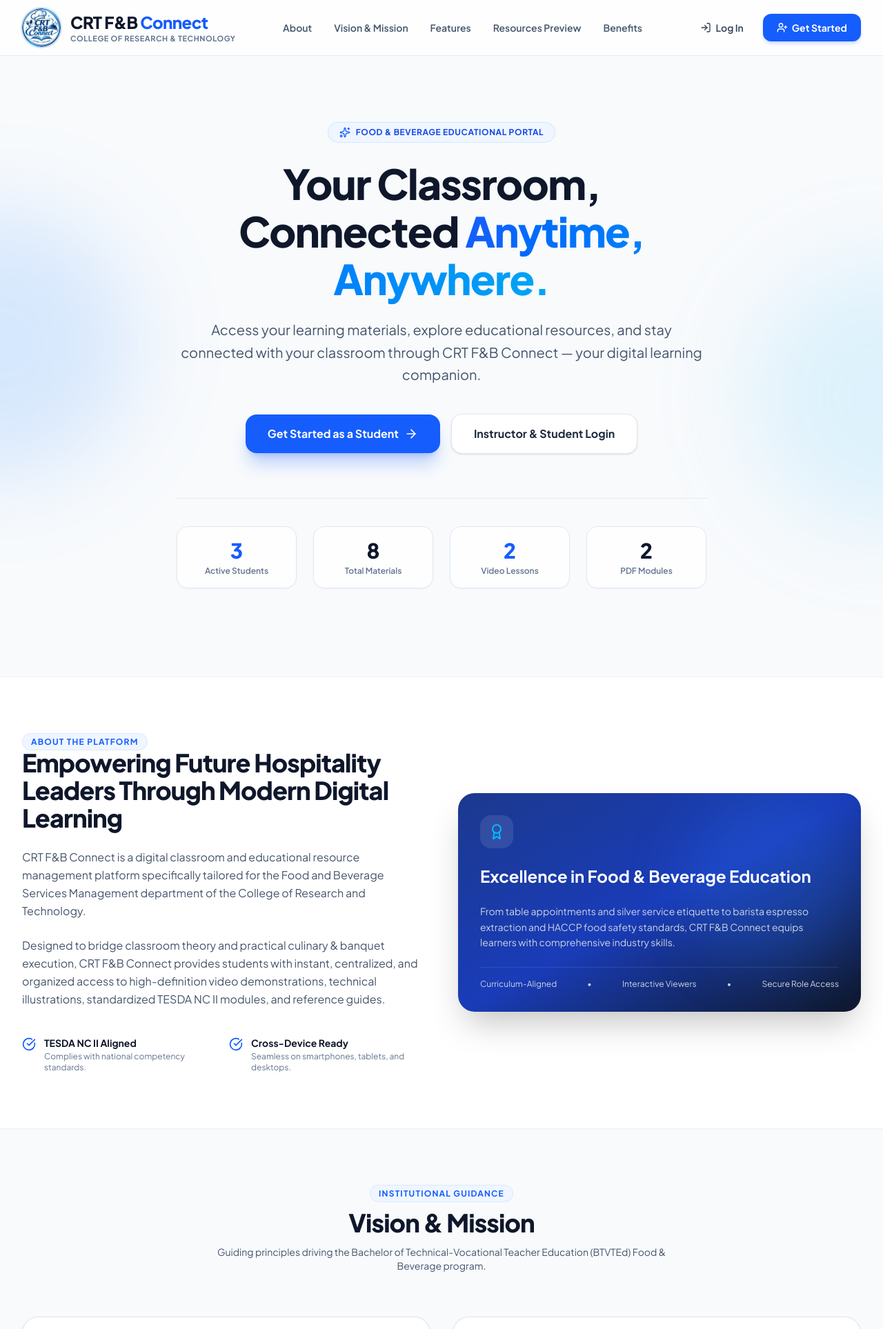
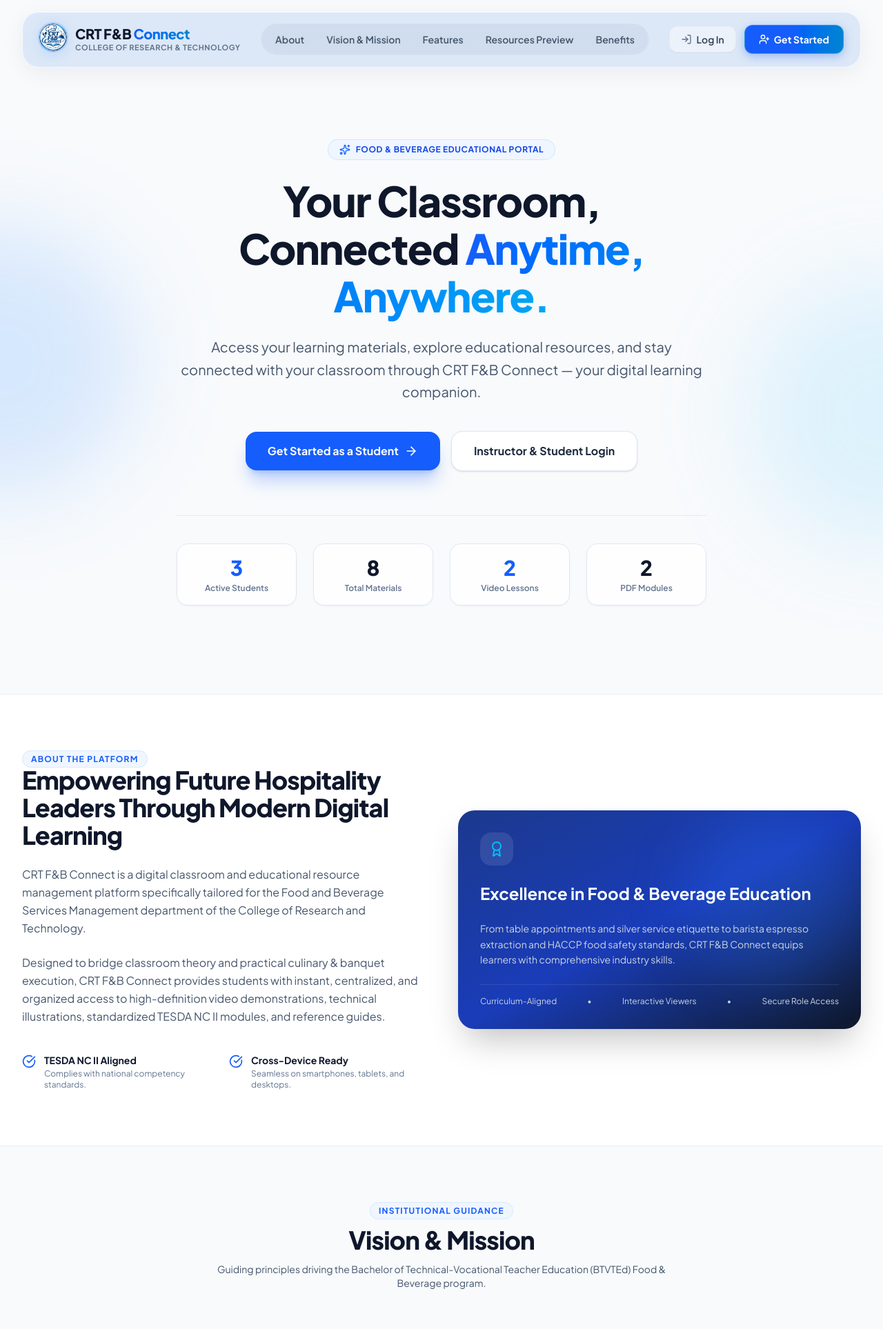
Before and after one commit to rebiscoooooo/CRT_F-B_Connect, a Laravel app: page / in a window 1280 px wide. Shown: the top 1927 px of the page at 69% size. Run offline with Laravel 12, Linux system fonts and the light colour scheme; data comes from the database, SQL or seed files in the repository; style sheets or scripts are compiled from the project's sources; some libraries are stand-ins or nearby versions.

Commit message:
Fix the nav bar in landing page

```diff
--- a/resources/css/app.css
+++ b/resources/css/app.css
@@ -13,19 +13,39 @@
     --color-sky-blue: #38BDF8;
 }
 
+html {
+    scroll-behavior: smooth;
+}
+
 @layer utilities {
+    .glass-nav {
+        background-color: rgba(211, 226, 245, 0.75);
+        backdrop-filter: blur(18px) saturate(180%);
+        -webkit-backdrop-filter: blur(18px) saturate(180%);
+        border: 1px solid rgba(255, 255, 255, 0.65);
+    }
+
+    .glass-nav-scrolled {
+        background-color: rgba(255, 255, 255, 0.88);
+        backdrop-filter: blur(24px) saturate(190%);
+        -webkit-backdrop-filter: blur(24px) saturate(190%);
+        border: 1px solid rgba(255, 255, 255, 0.85);
+    }
+
     .glass-panel {
         background-color: rgba(255, 255, 255, 0.82);
         backdrop-filter: blur(12px);
         -webkit-backdrop-filter: blur(12px);
         border: 1px solid rgba(226, 232, 240, 0.85);
     }
+
     .glass-panel-dark {
         background-color: rgba(15, 23, 42, 0.85);
         backdrop-filter: blur(14px);
         -webkit-backdrop-filter: blur(14px);
         border: 1px solid rgba(255, 255, 255, 0.1);
     }
+
     .glass-card {
         background-color: rgba(255, 255, 255, 0.9);
         backdrop-filter: blur(8px);
@@ -33,9 +53,11 @@
         border: 1px solid rgba(226, 232, 240, 0.8);
         box-shadow: 0 4px 20px -2px rgba(15, 23, 42, 0.05);
     }
+
     .glass-card-hover {
         transition: all 0.2s cubic-bezier(0.4, 0, 0.2, 1);
     }
+
     .glass-card-hover:hover {
         transform: translateY(-2px);
         box-shadow: 0 10px 25px -3px rgba(37, 99, 235, 0.12), 0 4px 6px -4px rgba(37, 99, 235, 0.05);
@@ -48,13 +70,16 @@
     width: 6px;
     height: 6px;
 }
+
 ::-webkit-scrollbar-track {
     background: #f1f5f9;
 }
+
 ::-webkit-scrollbar-thumb {
     background: #cbd5e1;
     border-radius: 4px;
 }
+
 ::-webkit-scrollbar-thumb:hover {
     background: #94a3b8;
 }
--- /dev/null
+++ b/resources/js/Components/LandingNavbar.jsx
@@ -0,0 +1,245 @@
+import React, { useState, useEffect, useRef } from 'react';
+import { Link, usePage } from '@inertiajs/react';
+import ApplicationLogo from '@/Components/ApplicationLogo';
+import {
+    LogIn,
+    UserPlus,
+    Menu,
+    X,
+    ArrowRight,
+    ChevronRight,
+    Sparkles
+} from 'lucide-react';
+
+export default function LandingNavbar() {
+    const { auth } = usePage().props;
+    const user = auth?.user;
+
+    const [isScrolled, setIsScrolled] = useState(false);
+    const [mobileMenuOpen, setMobileMenuOpen] = useState(false);
+    const [activeSection, setActiveSection] = useState('');
+    const navRef = useRef(null);
+
+    const navLinks = [
+        { name: 'About', href: '#about' },
+        { name: 'Vision & Mission', href: '#mission-vision' },
+        { name: 'Features', href: '#features' },
+        { name: 'Resources Preview', href: '#preview' },
+        { name: 'Benefits', href: '#benefits' },
+    ];
+
+    // Scroll listener for elevation and active section highlighting
+    useEffect(() => {
+        const handleScroll = () => {
+            const scrollPos = window.scrollY;
+            setIsScrolled(scrollPos > 15);
+
+            // Determine active section
+            const sections = navLinks.map(link => link.href.substring(1));
+            let current = '';
+
+            for (const sectionId of sections) {
+                const el = document.getElementById(sectionId);
+                if (el) {
+                    const rect = el.getBoundingClientRect();
+                    // If section is in the upper part of the viewport
+                    if (rect.top <= 140 && rect.bottom >= 140) {
+                        current = sectionId;
+                        break;
+                    }
+                }
+            }
+            setActiveSection(current);
+        };
+
+        window.addEventListener('scroll', handleScroll, { passive: true });
+        handleScroll();
+        return () => window.removeEventListener('scroll', handleScroll);
+    }, []);
+
+    // Close mobile menu on click outside
+    useEffect(() => {
+        const handleClickOutside = (event) => {
+            if (navRef.current && !navRef.current.contains(event.target)) {
+                setMobileMenuOpen(false);
+            }
+        };
+
+        if (mobileMenuOpen) {
+            document.addEventListener('mousedown', handleClickOutside);
+        }
+        return () => document.removeEventListener('mousedown', handleClickOutside);
+    }, [mobileMenuOpen]);
+
+    const scrollToSection = (e, href) => {
+        e.preventDefault();
+        setMobileMenuOpen(false);
+        const targetId = href.substring(1);
+        const targetElement = document.getElementById(targetId);
+        if (targetElement) {
+            targetElement.scrollIntoView({ behavior: 'smooth' });
+            window.history.pushState(null, '', href);
+        }
+    };
+
+    return (
+        <header className="sticky top-0 z-50 w-full px-3 sm:px-6 lg:px-8 pt-3 sm:pt-4 pb-2 transition-all duration-300">
+            <div ref={navRef} className="max-w-7xl mx-auto">
+                <nav
+                    className={`rounded-2xl sm:rounded-3xl transition-all duration-300 ${isScrolled
+                            ? 'glass-nav-scrolled bg-white/85 shadow-[0_14px_38px_0_rgba(15,23,42,0.09),inset_0_1px_1px_0_rgba(255,255,255,0.95)]'
+                            : 'glass-nav bg-white/75 shadow-[0_8px_32px_0_rgba(15,23,42,0.06),inset_0_1px_1px_0_rgba(255,255,255,0.9)]'
+                        }`}
+                >
+                    <div className="px-4 sm:px-6 h-18 sm:h-20 flex items-center justify-between gap-4">
+                        {/* Brand Logo & Name */}
+                        <a
+                            href="#"
+                            onClick={(e) => {
+                                e.preventDefault();
+                                window.scrollTo({ top: 0, behavior: 'smooth' });
+                            }}
+                            className="flex items-center gap-3 group transition-transform shrink-0"
+                        >
+                            <div className="relative">
+                                <ApplicationLogo
+                                    size="md"
+                                    className="group-hover:scale-105 transition-transform duration-300"
+                                />
+                                <div className="absolute -inset-1 rounded-full bg-blue-500/10 blur-sm -z-10 group-hover:bg-blue-500/20 transition-colors" />
+                            </div>
+                            <div className="flex flex-col">
+                                <span className="text-base sm:text-xl font-black tracking-tight text-slate-900 leading-tight">
+                                    CRT F&amp;B <span className="bg-gradient-to-r from-blue-600 to-sky-600 bg-clip-text text-transparent">Connect</span>
+                                </span>
+                                <span className="text-[10px] sm:text-[11px] font-bold text-slate-500 uppercase tracking-wider">
+                                    College of Research &amp; Technology
+                                </span>
+                            </div>
+                        </a>
+
+                        {/* Center Navigation Links (Pill Dock) */}
+                        <div className="hidden lg:flex items-center gap-1 p-1.5 rounded-full bg-slate-900/[0.03] border border-slate-200/50 backdrop-blur-md shadow-[inset_0_1px_2px_rgba(0,0,0,0.03)]">
+                            {navLinks.map((link) => {
+                                const isActive = activeSection === link.href.substring(1);
+                                return (
+                                    <a
+                                        key={link.name}
+                                        href={link.href}
+                                        onClick={(e) => scrollToSection(e, link.href)}
+                                        className={`relative px-3.5 py-1.5 rounded-full text-xs xl:text-sm font-semibold transition-all duration-200 ${isActive
+                                                ? 'bg-white text-blue-600 shadow-xs border border-slate-200/60 font-bold'
+                                                : 'text-slate-600 hover:text-blue-600 hover:bg-white/60'
+                                            }`}
+                                    >
+                                        {link.name}
+                                    </a>
+                                );
+                            })}
+                        </div>
+
+                        {/* Right: Actions */}
+                        <div className="flex items-center gap-2 sm:gap-3 shrink-0">
+                            {user ? (
+                                <Link
+                                    href={user.is_admin ? '/admin/dashboard' : '/student/dashboard'}
+                                    className="relative group overflow-hidden inline-flex items-center gap-2 px-4 sm:px-5 py-2 sm:py-2.5 text-xs sm:text-sm font-bold text-white bg-gradient-to-r from-blue-600 via-blue-600 to-sky-600 hover:from-blue-500 hover:to-sky-500 rounded-xl shadow-[0_4px_14px_0_rgba(37,99,235,0.35)] hover:shadow-[0_6px_20px_rgba(37,99,235,0.45)] border border-white/20 transition-all duration-200 hover:-translate-y-0.5"
+                                >
+                                    <span>Dashboard</span>
+                                    <ArrowRight className="w-4 h-4 group-hover:translate-x-0.5 transition-transform" />
+                                    <span className="absolute inset-0 -translate-x-full group-hover:translate-x-full transition-transform duration-700 bg-gradient-to-r from-transparent via-white/25 to-transparent pointer-events-none" />
+                                </Link>
+                            ) : (
+                                <>
+                                    <Link
+                                        href="/login"
+                                        className="inline-flex items-center gap-1.5 px-3.5 sm:px-4 py-2 text-xs sm:text-sm font-semibold text-slate-700 hover:text-blue-600 bg-white/50 hover:bg-white/90 border border-slate-200/60 hover:border-blue-200/80 rounded-xl shadow-xs backdrop-blur-md transition-all duration-200"
+                                    >
+                                        <LogIn className="w-3.5 h-3.5 sm:w-4 sm:h-4 text-slate-500" />
+                                        <span>Log In</span>
+                                    </Link>
+                                    <Link
+                                        href="/register"
+                                        className="relative group overflow-hidden inline-flex items-center gap-1.5 px-4 sm:px-5 py-2 sm:py-2.5 text-xs sm:text-sm font-bold text-white bg-gradient-to-r from-blue-600 via-blue-600 to-sky-600 hover:from-blue-500 hover:to-sky-500 rounded-xl shadow-[0_4px_14px_0_rgba(37,99,235,0.35)] hover:shadow-[0_6px_20px_rgba(37,99,235,0.45)] border border-white/20 transition-all duration-200 hover:-translate-y-0.5"
+                                    >
+                                        <UserPlus className="w-3.5 h-3.5 sm:w-4 sm:h-4" />
+                                        <span>Get Started</span>
+                                        <span className="absolute inset-0 -translate-x-full group-hover:translate-x-full transition-transform duration-700 bg-gradient-to-r from-transparent via-white/25 to-transparent pointer-events-none" />
+                                    </Link>
+                                </>
+                            )}
+
+                            {/* Mobile Hamburger Button */}
+                            <button
+                                onClick={() => setMobileMenuOpen(!mobileMenuOpen)}
+                                className="p-2 sm:p-2.5 rounded-xl bg-white/60 hover:bg-white/95 border border-slate-200/70 text-slate-700 hover:text-blue-600 shadow-xs backdrop-blur-md lg:hidden transition-all duration-200 focus:outline-none focus:ring-2 focus:ring-blue-500/30"
+                                aria-label="Toggle navigation menu"
+                                aria-expanded={mobileMenuOpen}
+                            >
+                                {mobileMenuOpen ? (
+                                    <X className="w-5 h-5 transition-transform duration-200 rotate-90" />
+                                ) : (
+                                    <Menu className="w-5 h-5 transition-transform duration-200" />
+                                )}
+                            </button>
+                        </div>
+                    </div>
+
+                    {/* Mobile Dropdown Panel */}
+                    {mobileMenuOpen && (
+                        <div className="lg:hidden border-t border-slate-200/60 px-4 pt-3 pb-5 space-y-3 bg-white/70 backdrop-blur-xl rounded-b-2xl sm:rounded-b-3xl animate-in fade-in slide-in-from-top-2 duration-200">
+                            <div className="flex flex-col space-y-1">
+                                {navLinks.map((link) => {
+                                    const isActive = activeSection === link.href.substring(1);
+                                    return (
+                                        <a
+                                            key={link.name}
+                                            href={link.href}
+                                            onClick={(e) => scrollToSection(e, link.href)}
+                                            className={`flex items-center justify-between px-4 py-2.5 rounded-xl text-sm font-semibold transition-all duration-200 ${isActive
+                                                    ? 'bg-blue-50/80 text-blue-600 font-bold border border-blue-200/60 shadow-xs'
+                                                    : 'text-slate-600 hover:text-blue-600 hover:bg-white/60'
+                                                }`}
+                                        >
+                                            <span>{link.name}</span>
+                                            <ChevronRight className={`w-4 h-4 transition-transform ${isActive ? 'text-blue-600 translate-x-0.5' : 'text-slate-400'}`} />
+                                        </a>
+                                    );
+                                })}
+                            </div>
+
+                            <div className="pt-3 border-t border-slate-200/60 flex flex-col sm:flex-row gap-2">
+                                {user ? (
+                                    <Link
+                                        href={user.is_admin ? '/admin/dashboard' : '/student/dashboard'}
+                                        className="flex items-center justify-center gap-2 w-full py-2.5 px-4 text-sm font-bold text-white bg-blue-600 hover:bg-blue-700 rounded-xl shadow-md shadow-blue-600/20"
+                                    >
+                                        <span>Go to Dashboard</span>
+                                        <ArrowRight className="w-4 h-4" />
+                                    </Link>
+                                ) : (
+                                    <>
+                                        <Link
+                                            href="/login"
+                                            className="flex items-center justify-center gap-2 w-full py-2.5 px-4 text-sm font-semibold text-slate-700 bg-white/80 hover:bg-white border border-slate-200/80 rounded-xl shadow-xs"
+                                        >
+                                            <LogIn className="w-4 h-4" />
+                                            <span>Log In</span>
+                                        </Link>
+                                        <Link
+                                            href="/register"
+                                            className="flex items-center justify-center gap-2 w-full py-2.5 px-4 text-sm font-bold text-white bg-blue-600 hover:bg-blue-700 rounded-xl shadow-md shadow-blue-600/20"
+                                        >
+                                            <UserPlus className="w-4 h-4" />
+                                            <span>Get Started</span>
+                                        </Link>
+                                    </>
+                                )}
+                            </div>
+                        </div>
+                    )}
+                </nav>
+            </div>
+        </header>
+    );
+}
--- a/resources/js/Pages/Landing/Index.jsx
+++ b/resources/js/Pages/Landing/Index.jsx
@@ -1,6 +1,6 @@
 import React from 'react';
 import { Link, Head } from '@inertiajs/react';
-import ApplicationLogo from '@/Components/ApplicationLogo';
+import LandingNavbar from '@/Components/LandingNavbar';
 import {
     GraduationCap,
     Video,
@@ -15,9 +15,7 @@ import {
     Smartphone,
     Award,
     Compass,
-    Download,
-    LogIn,
-    UserPlus
+    Download
 } from 'lucide-react';
 
 export default function Landing({ categories = [], stats = {}, previewResources = [] }) {
@@ -33,50 +31,8 @@ export default function Landing({ categories = [], stats = {}, previewResources
         <div className="min-h-screen bg-slate-50 text-slate-900 font-sans selection:bg-blue-600 selection:text-white">
             <Head title="Digital Learning Management System" />
 
-            {/* Top Navigation Bar */}
-            <nav className="sticky top-0 z-50 bg-white/80 backdrop-blur-md border-b border-slate-200/80">
-                <div className="max-w-7xl mx-auto px-4 sm:px-6 lg:px-8 h-20 flex items-center justify-between">
-                    <div className="flex items-center gap-3.5">
-                        <ApplicationLogo
-                            size="lg"
-                            className="hover:scale-105 transition-transform"
-                        />
-                        <div>
-                            <span className="text-xl sm:text-2xl font-black tracking-tight text-slate-900">
-                                CRT F&amp;B <span className="text-blue-600">Connect</span>
-                            </span>
-                            <span className="block text-[11px] font-bold text-slate-500 uppercase tracking-wider">
-                                College of Research &amp; Technology
-                            </span>
-                        </div>
-                    </div>
-
-                    <div className="hidden md:flex items-center gap-8 text-sm font-semibold text-slate-600">
-                        <a href="#about" className="hover:text-blue-600 transition-colors">About</a>
-                        <a href="#mission-vision" className="hover:text-blue-600 transition-colors">Vision &amp; Mission</a>
-                        <a href="#features" className="hover:text-blue-600 transition-colors">Features</a>
-                        <a href="#preview" className="hover:text-blue-600 transition-colors">Resources Preview</a>
-                        <a href="#benefits" className="hover:text-blue-600 transition-colors">Benefits</a>
-                    </div>
-
-                    <div className="flex items-center gap-3">
-                        <Link
-                            href="/login"
-                            className="inline-flex items-center gap-1.5 px-4 py-2 text-sm font-semibold text-slate-700 hover:text-blue-600 hover:bg-slate-100/80 rounded-xl transition-all"
-                        >
-                            <LogIn className="w-4 h-4" />
-                            Log In
-                        </Link>
-                        <Link
-                            href="/register"
-                            className="inline-flex items-center gap-1.5 px-5 py-2.5 text-sm font-bold text-white bg-blue-600 hover:bg-blue-700 rounded-xl shadow-md shadow-blue-600/20 hover:shadow-lg hover:shadow-blue-600/30 transition-all hover:-translate-y-0.5"
-                        >
-                            <UserPlus className="w-4 h-4" />
-                            Get Started
-                        </Link>
-                    </div>
-                </div>
-            </nav>
+                    {/* Professional Glassmorphic Navigation Bar */}
+                    <LandingNavbar />
 
             {/* Hero Section */}
             <section className="relative overflow-hidden pt-16 pb-24 sm:pt-24 sm:pb-32">
@@ -141,7 +97,7 @@ export default function Landing({ categories = [], stats = {}, previewResources
             </section>
 
             {/* About Section */}
-            <section id="about" className="py-20 bg-white border-y border-slate-200/70">
+                <section id="about" className="py-20 bg-white border-y border-slate-200/70 scroll-mt-24 sm:scroll-mt-28">
                     <div className="max-w-7xl mx-auto px-4 sm:px-6 lg:px-8">
                         <div className="grid grid-cols-1 lg:grid-cols-12 gap-12 items-center">
                             <div className="lg:col-span-6 space-y-6">
@@ -201,7 +157,7 @@ export default function Landing({ categories = [], stats = {}, previewResources
                 </section>
 
                 {/* Mission and Vision Section */}
-            <section id="mission-vision" className="py-20 bg-slate-50">
+                    <section id="mission-vision" className="py-20 bg-slate-50 scroll-mt-24 sm:scroll-mt-28">
                         <div className="max-w-7xl mx-auto px-4 sm:px-6 lg:px-8">
                             <div className="text-center max-w-2xl mx-auto mb-16">
                                 <span className="text-xs font-bold text-blue-600 uppercase tracking-widest bg-blue-50 px-3 py-1 rounded-full border border-blue-100">
@@ -242,7 +198,7 @@ export default function Landing({ categories = [], stats = {}, previewResources
                     </section>
 
                     {/* Key Features Section */}
-            <section id="features" className="py-20 bg-white border-y border-slate-200/70">
+                        <section id="features" className="py-20 bg-white border-y border-slate-200/70 scroll-mt-24 sm:scroll-mt-28">
                             <div className="max-w-7xl mx-auto px-4 sm:px-6 lg:px-8">
                                 <div className="text-center max-w-2xl mx-auto mb-16">
                                     <span className="text-xs font-bold text-blue-600 uppercase tracking-widest bg-blue-50 px-3 py-1 rounded-full border border-blue-100">
@@ -318,7 +274,7 @@ export default function Landing({ categories = [], stats = {}, previewResources
                         </section>
 
                         {/* Learning Resources Preview */}
-            <section id="preview" className="py-20 bg-slate-50">
+                            <section id="preview" className="py-20 bg-slate-50 scroll-mt-24 sm:scroll-mt-28">
                                 <div className="max-w-7xl mx-auto px-4 sm:px-6 lg:px-8">
                                     <div className="flex flex-col sm:flex-row sm:items-end justify-between mb-12">
                                         <div>
@@ -378,7 +334,7 @@ export default function Landing({ categories = [], stats = {}, previewResources
                             </section>
 
                             {/* Benefits Section */}
-            <section id="benefits" className="py-20 bg-white border-y border-slate-200/70">
+                                <section id="benefits" className="py-20 bg-white border-y border-slate-200/70 scroll-mt-24 sm:scroll-mt-28">
                                     <div className="max-w-7xl mx-auto px-4 sm:px-6 lg:px-8">
                                         <div className="text-center max-w-2xl mx-auto mb-16">
                                             <span className="text-xs font-bold text-blue-600 uppercase tracking-widest bg-blue-50 px-3 py-1 rounded-full border border-blue-100">
```
Also changed, not shown: package-lock.json. Lines whose indentation alone changed are shown as unchanged.
